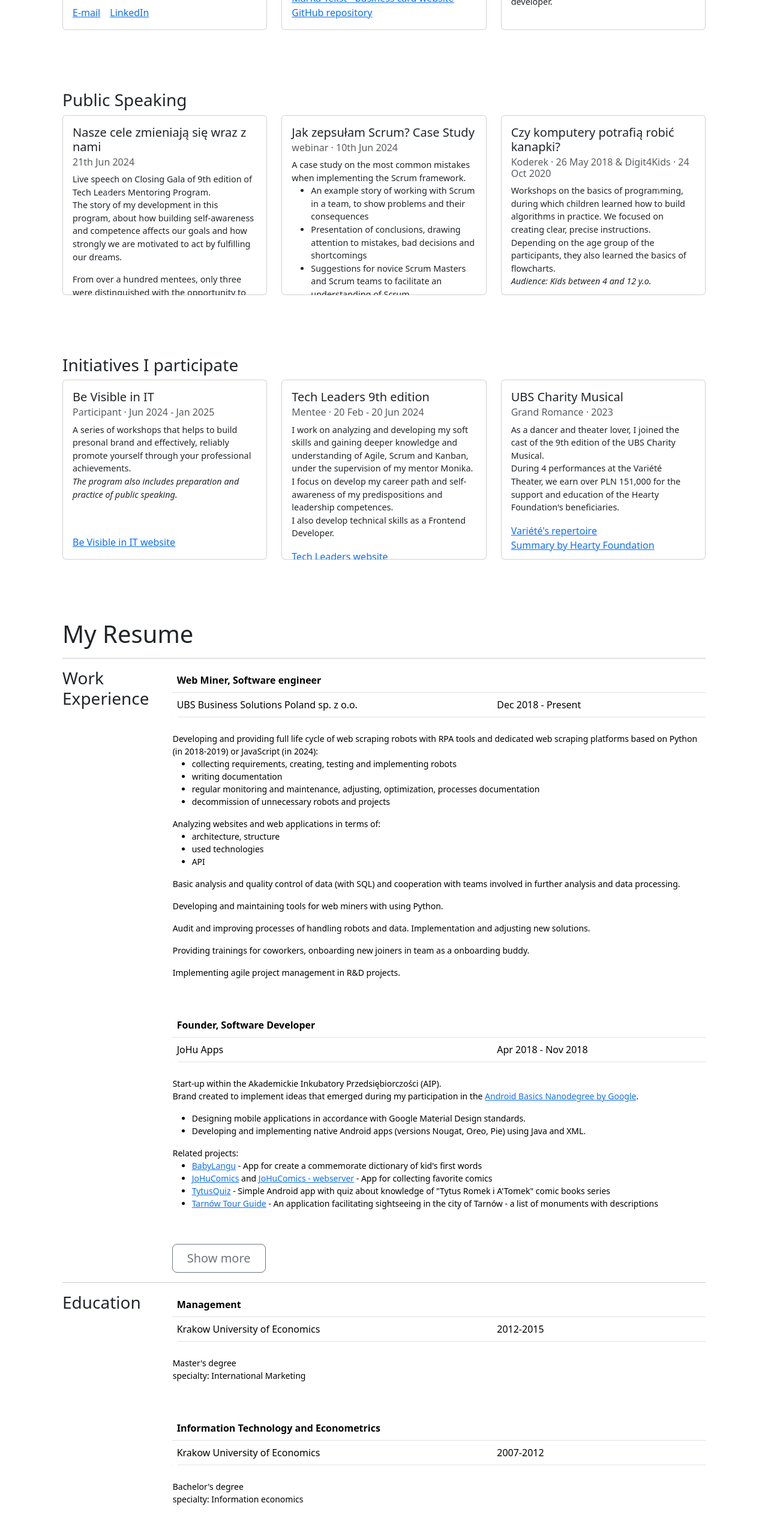
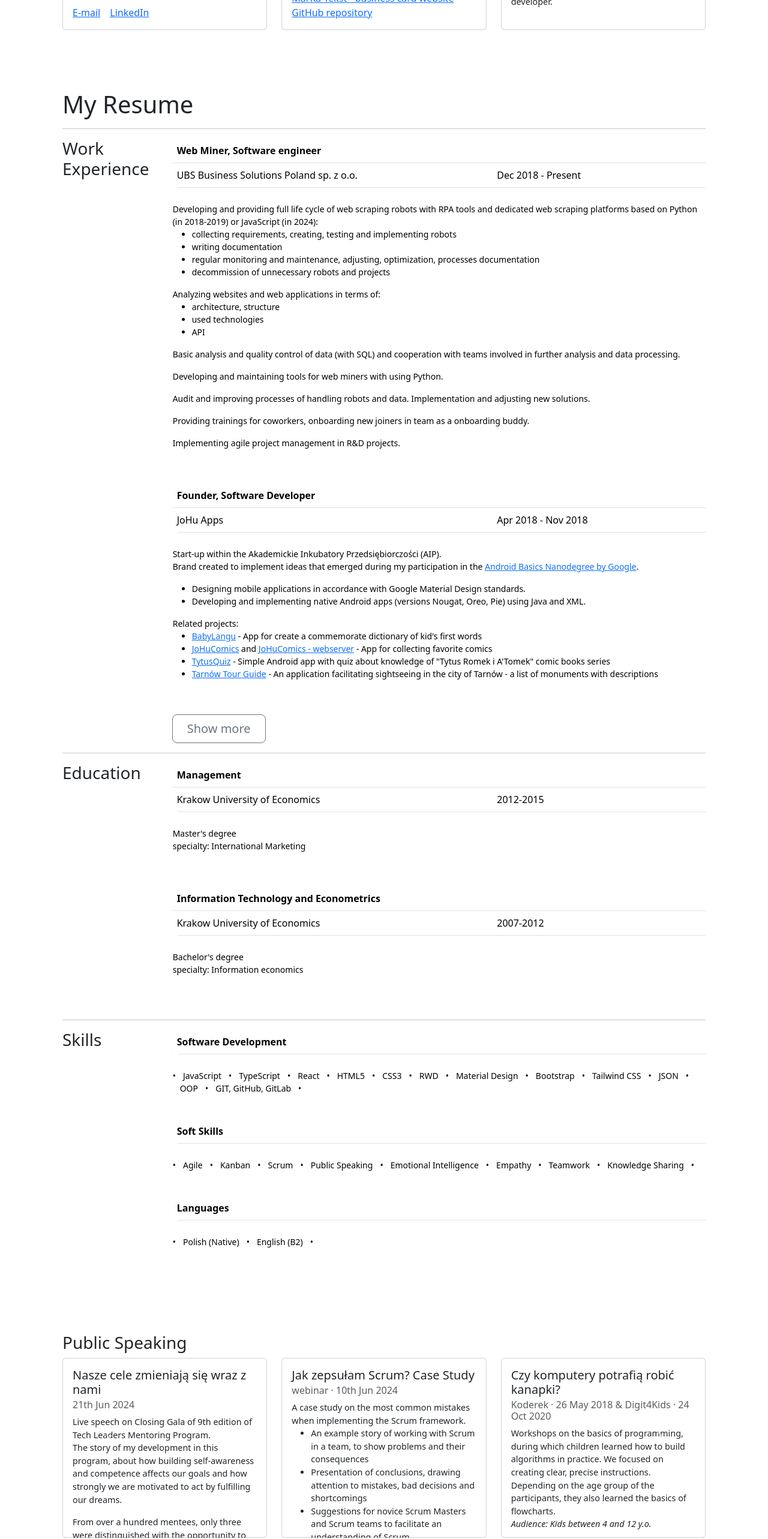
Before and after one commit to joannahulek/joannahulek.github.io, a React (Create React App) app: page / in a window 1280 px wide. Shown: the part 1980-4546 px from the top of the page at 60% size. Built offline with nearby package versions, Linux system fonts and the light colour scheme; the HTML template or start-up script is replaced by a standard one.

Commit message:
CV moved up

```diff
--- a/src/App.tsx
+++ b/src/App.tsx
@@ -20,8 +20,6 @@ function App() {
               links={links.main}/>
           <section id="bio"><AboutMe bio={content.bio} links={links.main}/></section>
           <section id="portfolio">{Projects()}</section>
-          <section id="public_speaking">{PublicSpeaking()}</section>
-          <section id="initiatives">{Initiatives()}</section>
           <section id="cv">
               <h1>My Resume</h1>
               {CV()}
@@ -29,6 +27,8 @@ function App() {
             <Resume work={resume.work} education={resume.education} />
                   */}
           </section>
+          <section id="public_speaking">{PublicSpeaking()}</section>
+          <section id="initiatives">{Initiatives()}</section>
           <section id="contact"><Contact/></section>
           {Footer()}
       </div>
```
